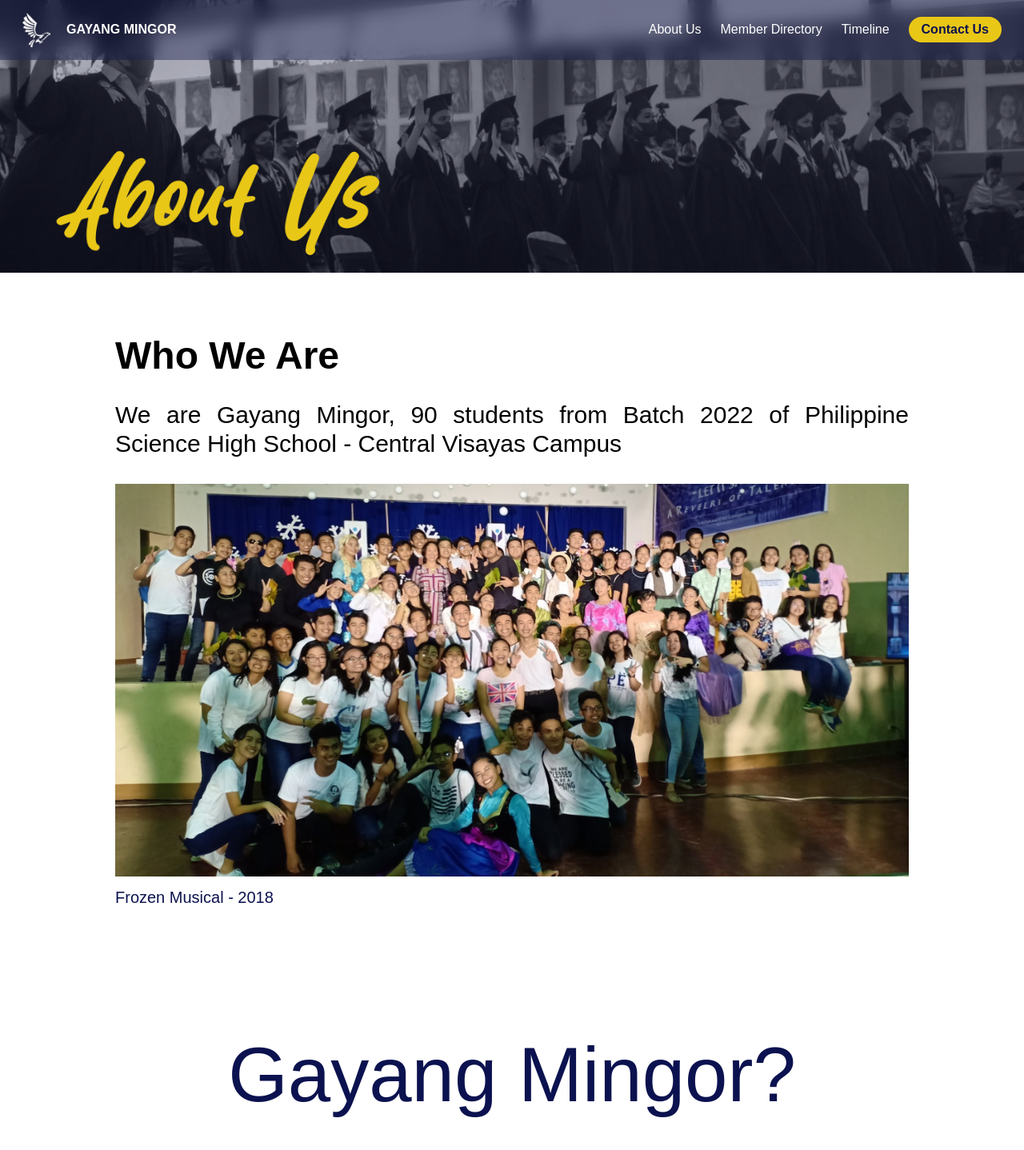
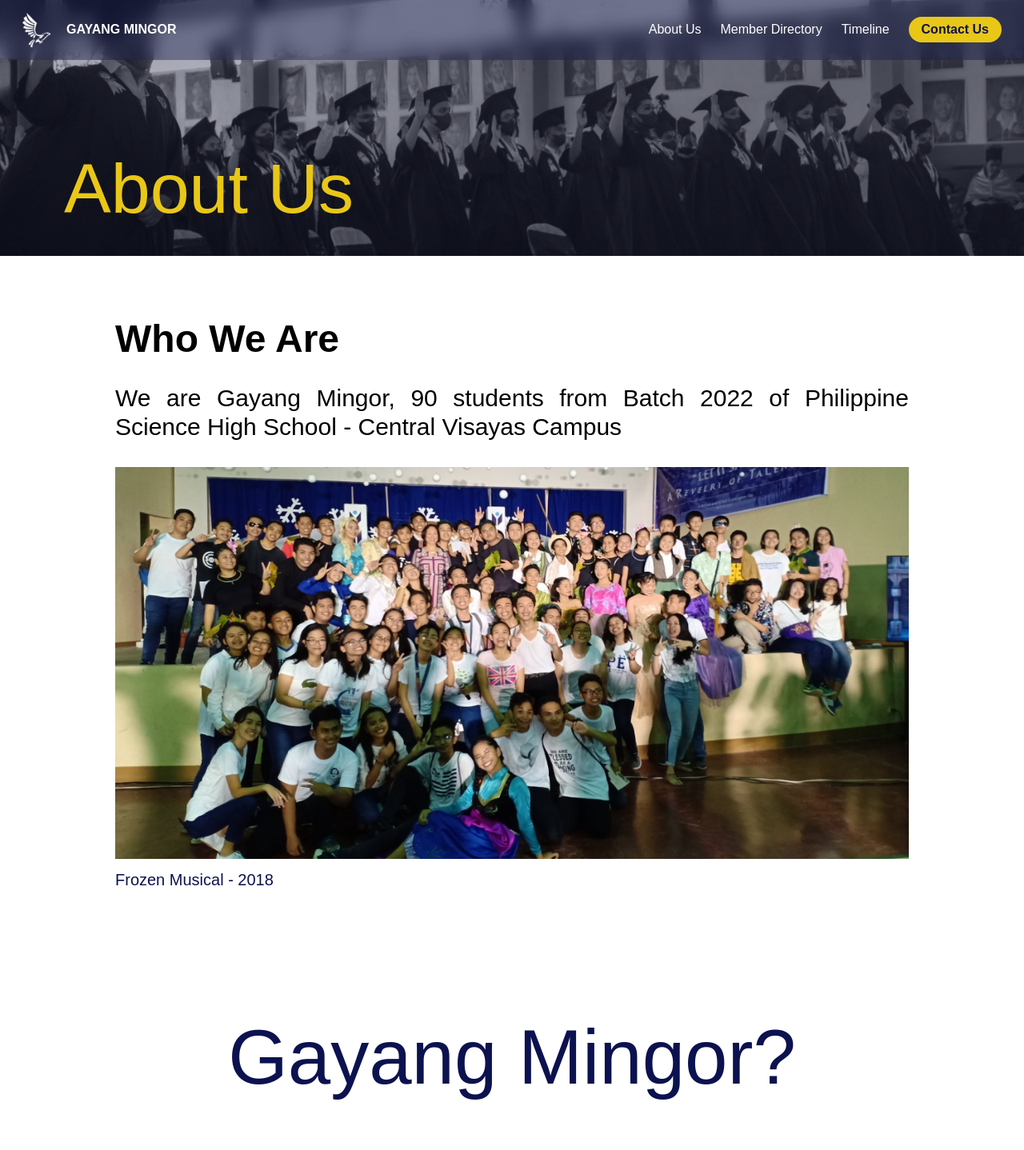
Before and after one commit to maxellmilay/gayang-mingor, a Next.js app: page /about in a window 1280 px wide. Shown: the top 1438 px of the page at 80% size. Built offline with nearby package versions, Linux system fonts and the light colour scheme.

Commit message:
similar to contact us header

```diff
--- a/src/app/about/page.tsx
+++ b/src/app/about/page.tsx
@@ -3,7 +3,7 @@ import Image from "next/image";
 const About = () => {
   return (
     <>
-      <div className="aspect-[1440/384] w-full relative">
+      <div className="h-[9rem] md:h-[20rem] px-9 md:px-20 py-4 relative flex flex-col justify-end">
         <Image
           fill
           alt="header"
@@ -11,6 +11,9 @@ const About = () => {
           className="object-cover"
           unoptimized={true}
         />
+        <h1 className="text-mingor-yellow text-4xl md:text-[5.5rem] font-bitcheese md:mb-12 relative">
+          About Us
+        </h1>
       </div>
       <div className="px-8 sm:px-16 md:px-28 lg:px-36 py-8 md:py-14 lg:py-20 font-gotham text-justify">
         <section>
@@ -29,9 +32,9 @@ const About = () => {
           </p>
         </section>
         <section className="my-16 sm:my-20 md:my-28 lg:my-40">
-          <h1 className="font-bitcheese text-center text-mingor-blue-200 font-normal text-4xl sm:text-5xl md:text-7xl lg:text-8xl">
+          <h2 className="font-bitcheese text-center text-mingor-blue-200 font-normal text-4xl sm:text-5xl md:text-7xl lg:text-8xl">
             Gayang Mingor?
-          </h1>
+          </h2>
           <p className="my-8 sm:my-10 md:my-14 lg:my-16 text-sm md:text-lg lg:text-3xl">
             While believed to represent “Eagle Warrior”, its precise origin and
             meaning remain a mystery. The closest approximation is the Kalinga
```
Also changed, not shown: public/images/about-header.png.
